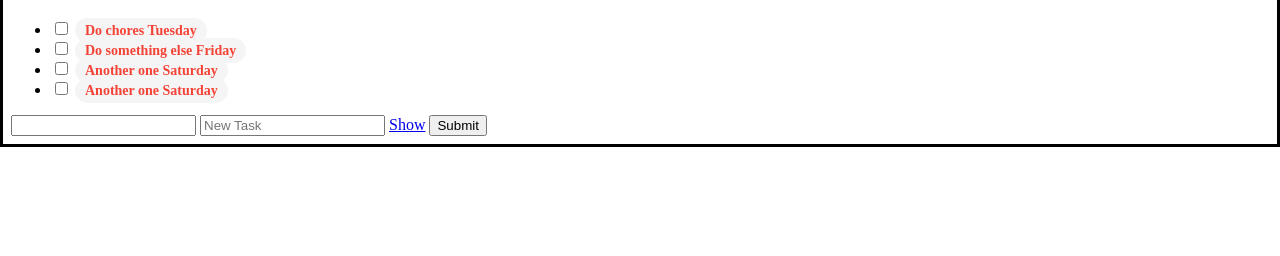
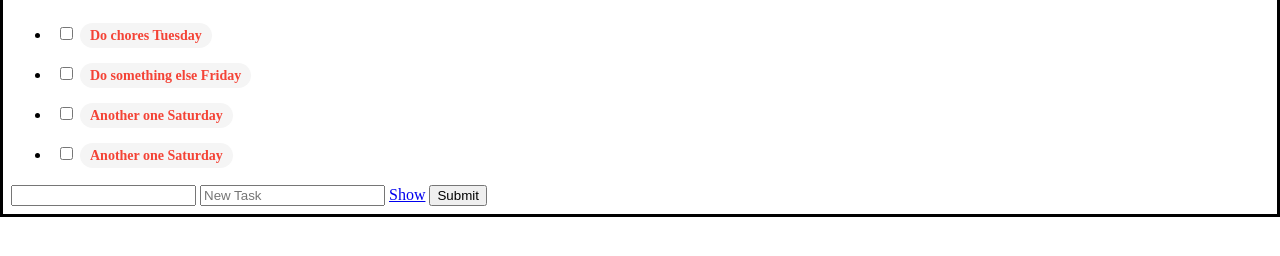
Before and after one commit to CharlieHazel01/todo_app_front_end, a plain HTML site: page index.html in a window 1280 px wide. Shown: the part 64-320 px from the top of the page. Drawn offline with Linux system fonts and the light colour scheme.

Commit message:
Margin List

```diff
--- a/index.css
+++ b/index.css
@@ -15,9 +15,12 @@ html{
 }
 #submit-button:active{
     box-shadow:1px 1px 1px 1px #90A4AE;
-#submit-button{
-
     font-size: 25px;
     background-color: #000000;
     color: #FF0000;
 }
+
+li{
+    padding: 5px;
+    margin-bottom: 10px;
+}
```
